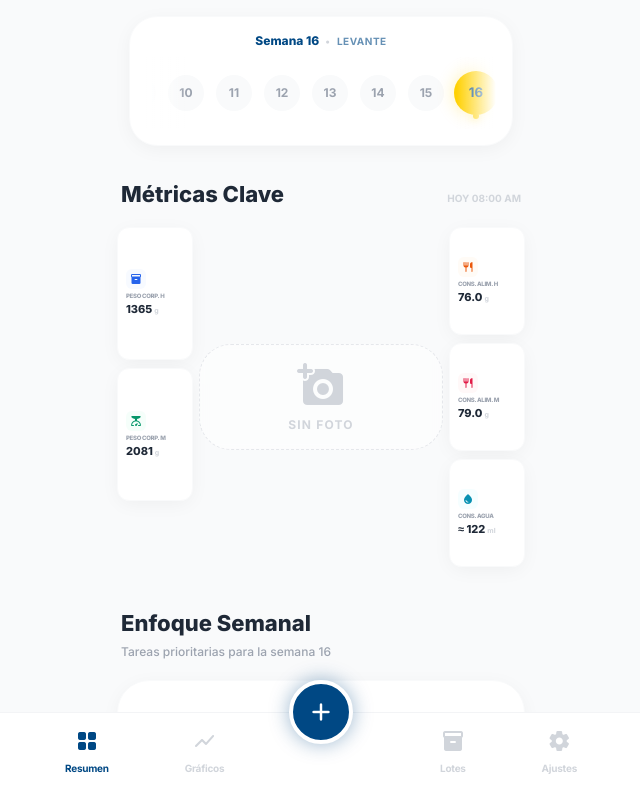
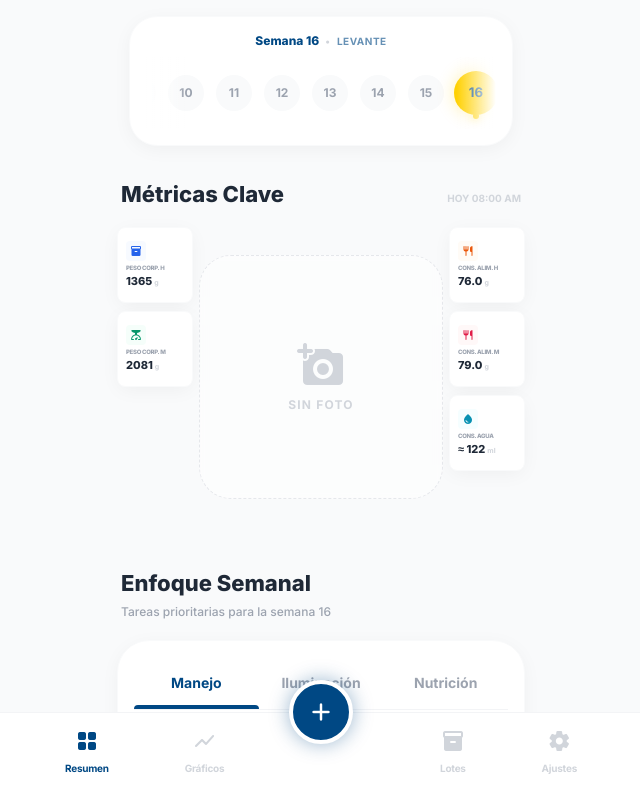
Before and after one commit to aflondonor-afk/hy-line-gestion-brown, a React (Vite) app: page / in a window 1280 px wide. Both pictures are taken after a click on the button "16". Shown: the top 800 px of the page, without its empty margins (319-959 px from the left). Built offline with nearby package versions, Linux system fonts and the light colour scheme.

Commit message:
Design: made metric cards square and reduced white space for a minimalist look

```diff
--- a/src/components/DashboardStats.tsx
+++ b/src/components/DashboardStats.tsx
@@ -30,12 +30,12 @@ const DashboardStats: React.FC<DashboardStatsProps> = ({ data }) => {
     ];
 
     return (
-        <div className="flex gap-1.5 items-stretch min-h-[340px]">
+        <div className="flex gap-1.5 items-start justify-center min-h-[300px]">
             {/* Weights Column - Left */}
             <div className="flex flex-col gap-2 w-[76px] flex-shrink-0">
                 {weightStats.map((stat, idx) => (
-                    <div key={idx} className="bg-white p-2 rounded-xl shadow-soft border border-gray-50 flex flex-col justify-center flex-1 transition-transform active:scale-95">
-                        <div className={`${stat.bg} ${stat.color} w-5 h-5 rounded-md flex items-center justify-center mb-1`}>
+                    <div key={idx} className="bg-white p-2 rounded-lg shadow-soft border border-gray-50 flex flex-col justify-center aspect-square transition-transform active:scale-95">
+                        <div className={`${stat.bg} ${stat.color} w-5 h-5 rounded flex items-center justify-center mb-1`}>
                             <span className="material-icons-round text-[12px]">{stat.icon}</span>
                         </div>
                         <div>
@@ -47,19 +47,18 @@ const DashboardStats: React.FC<DashboardStatsProps> = ({ data }) => {
                         </div>
                     </div>
                 ))}
-                <div className="flex-[0.5]"></div>
             </div>
 
             {/* Chick Image - Center */}
-            <div className="flex-1 flex items-center justify-center relative group">
+            <div className="flex-1 self-center flex items-center justify-center relative group max-h-[300px]">
                 {chickImage ? (
                     <img
                         src={chickImage}
                         alt={`Pollito Semana ${data.week}`}
-                        className="w-full h-full object-contain transform scale-110 transition-transform duration-700 drop-shadow-[0_15px_30px_rgba(0,0,0,0.1)]"
+                        className="w-full h-full object-contain transform scale-125 transition-transform duration-700 drop-shadow-[0_15px_30px_rgba(0,0,0,0.1)]"
                     />
                 ) : (
-                    <div className="flex-1 bg-white/50 backdrop-blur-sm rounded-[32px] border border-dashed border-gray-200 flex flex-col items-center justify-center text-gray-300 text-center p-4">
+                    <div className="w-full aspect-square bg-white/50 backdrop-blur-sm rounded-[32px] border border-dashed border-gray-200 flex flex-col items-center justify-center text-gray-300 text-center p-4">
                         <span className="material-icons-round text-5xl mb-2">add_a_photo</span>
                         <p className="text-xs font-bold uppercase tracking-widest">Sin foto</p>
                     </div>
@@ -70,8 +69,8 @@ const DashboardStats: React.FC<DashboardStatsProps> = ({ data }) => {
             {/* Consumptions Column - Right */}
             <div className="flex flex-col gap-2 w-[76px] flex-shrink-0">
                 {consumptionStats.map((stat, idx) => (
-                    <div key={idx} className="bg-white p-2 rounded-xl shadow-soft border border-gray-50 flex flex-col justify-center flex-1 transition-transform active:scale-95">
-                        <div className={`${stat.bg} ${stat.color} w-5 h-5 rounded-md flex items-center justify-center mb-1`}>
+                    <div key={idx} className="bg-white p-2 rounded-lg shadow-soft border border-gray-50 flex flex-col justify-center aspect-square transition-transform active:scale-95">
+                        <div className={`${stat.bg} ${stat.color} w-5 h-5 rounded flex items-center justify-center mb-1`}>
                             <span className="material-icons-round text-[12px]">{stat.icon}</span>
                         </div>
                         <div>
```
